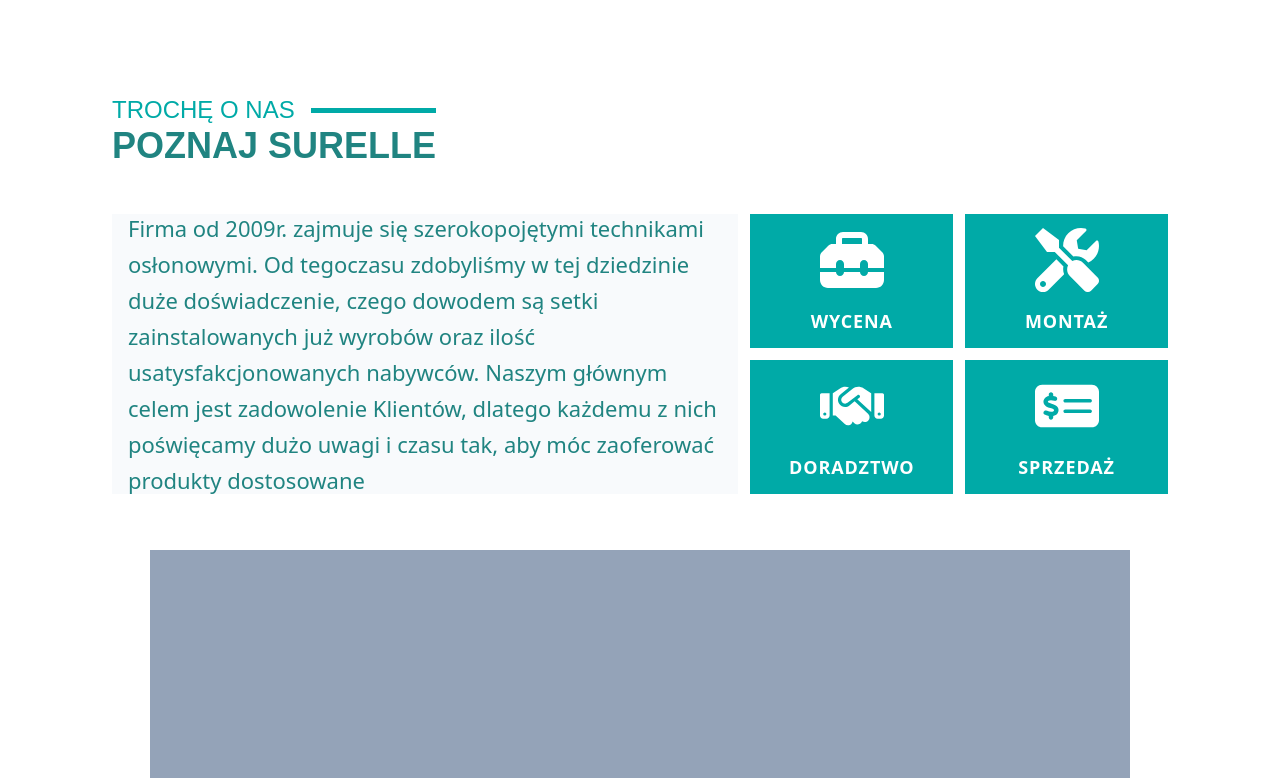
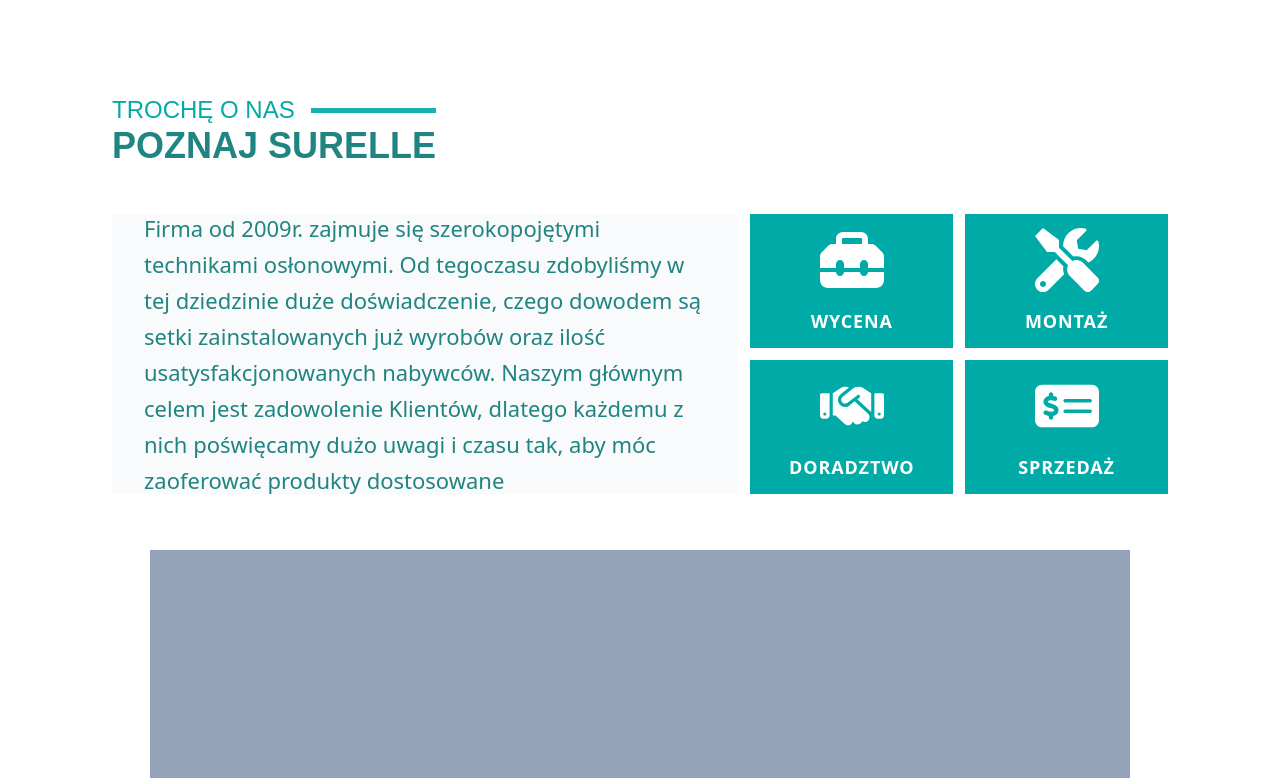
Before and after one commit to Hosuqa/Surella, a React (Vite) app: page / in a window 1280 px wide. Shown: the part 762-1540 px from the top of the page. Built offline with nearby package versions, Linux system fonts and the light colour scheme; a web font is replaced by a local one.

Commit message:
[ADD] - New hero in town

```diff
--- a/src/components/global/Title.tsx
+++ b/src/components/global/Title.tsx
@@ -12,7 +12,7 @@
                     <p className="basis-30 text-nowrap text-center h-full uppercase text-surella-500 text-2xl font-interExtraBold font- ">
                         {subtitle}
                     </p>
-                    <div className="h-[5px] w-full ml-4  bg-surella-500 opacity- px-6"></div>
+                    <div className="h-[5px] w-full ml-4  bg-surella-500 opacity-90 px-6"></div>
                 </div>
                 <p className="uppercase text-surella-600 text-nowrap text-4xl font-interExtraBold font-bold">
                     {title}
--- a/src/components/sections/About.tsx
+++ b/src/components/sections/About.tsx
@@ -33,7 +33,7 @@
         <Title title='Poznaj Surelle' subtitle='Trochę o nas'></Title>
         <div className='flex w-full h-full gap-3'>
           <div className='w-3/5 h-full flex justify-center items-center bg-slate-50'>
-            <p className={`${styles.heroSubText} h-full flex items-center text-surella-600 px-4 text-left text-3xl`}>{description}</p>
+            <p className={`${styles.heroSubText} h-full flex items-center text-surella-600 px-8 text-left text-3xl`}>{description}</p>
           </div>
           <div className='w-2/5 gap-3 flex flex-col  aspect-square items-center justify-center '>
             <div className='flex h-full w-full gap-3'>
--- a/src/components/sections/Hero.tsx
+++ b/src/components/sections/Hero.tsx
@@ -13,7 +13,7 @@
   return (
     <>
       <div className="flex lg:flex-row flex-col font-interExtraBold h-[90vh] xl:h-[95vh] bg-gradient-to-tr from-teal-900 via-surella-500 to-teal-600 animated-background">
-        <div className={`${styles.paddingX} flex flex-col w-full h-1/2 lg:w-1/2 lg:h-full justify-center mt-[15%] lg:mt-[10%]`}>
+        <div className={`${styles.paddingX} flex flex-col w-full h-1/2 lg:w-2/5 lg:h-full justify-center mt-[15%] lg:mt-[10%]`}>
           <h2 className={`${styles.heroHeadText} text-white tracking-wide font-semibold uppercase`}>
             Surella.pl
           </h2>
@@ -30,7 +30,7 @@
               </motion.p>
           </motion.div>
         </div>
-        <div className="w-full h-1/2 lg:w-1/2 lg:h-full border-t-[8px] lg:border-l-[12px] border-white">
+        <div className="w-full h-1/2 lg:w-3/5 lg:h-full border-t-[8px] lg:border-l-[12px] border-white">
         <Swiper pagination={{ dynamicBullets: true, }} modules={[Pagination, Autoplay]} autoplay={{ delay: 3500, disableOnInteraction: false,}} loop={true}  className="h-full w-full ">
           <SwiperSlide>
             <img src={hero1} className="object-cover h-full w-full" alt="hero" />
```
